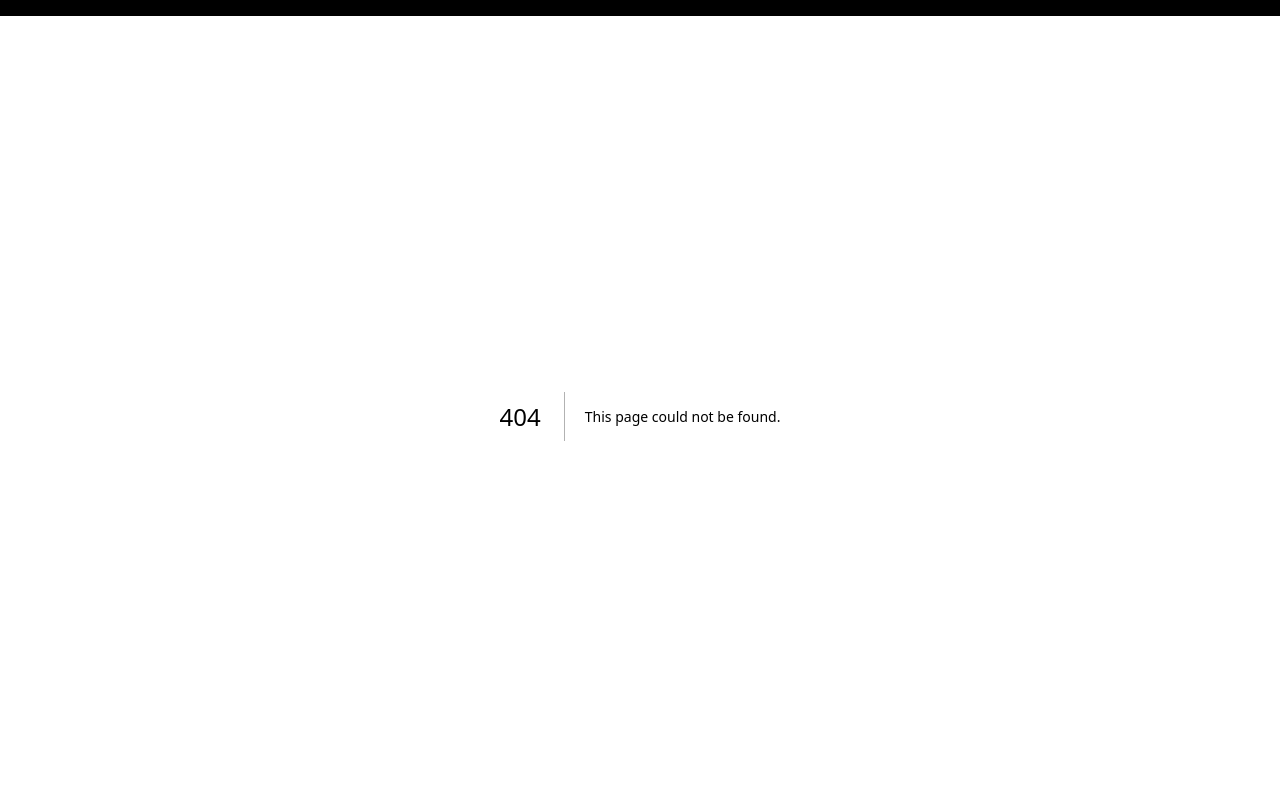
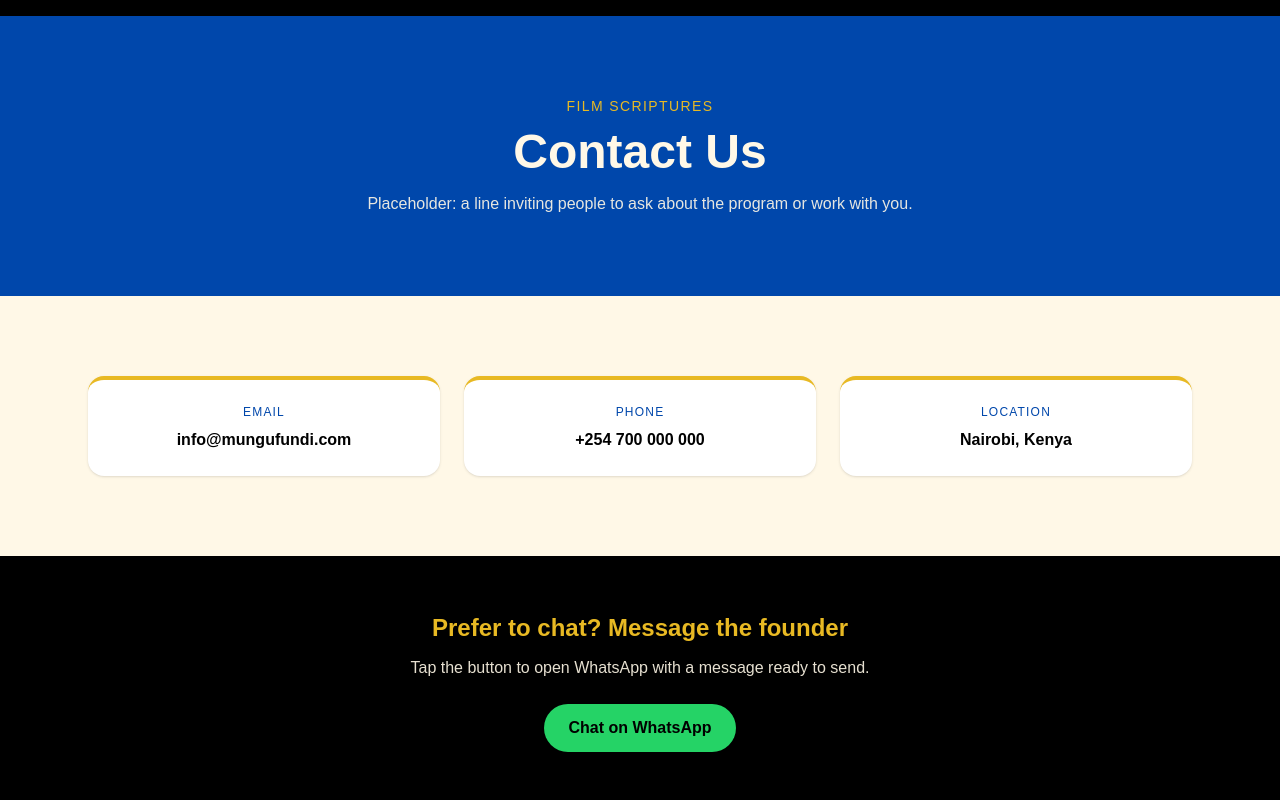
Before and after one commit to Nasieku-art/Mungu-Fundi-Ag, a Next.js app: page /contact in a window 1280 px wide. Before the commit this address had no page. Shown: the part 500-1300 px from the top of the page. Built offline with nearby package versions, Linux system fonts and the light colour scheme.

Commit message:
added a folder for contact and updated it

```diff
--- /dev/null
+++ b/app/contact/page.js
@@ -0,0 +1,74 @@
+const WHATSAPP_NUMBER = "254700000000";
+const WHATSAPP_MESSAGE = "Hello Mungu Fundi, I would like to know more.";
+
+const whatsappLink = `https://wa.me/${WHATSAPP_NUMBER}?text=${encodeURIComponent(
+  WHATSAPP_MESSAGE
+)}`;
+
+const contactDetails = [
+  { label: "Email", value: "info@mungufundi.com", href: "mailto:info@mungufundi.com" },
+  { label: "Phone", value: "+254 700 000 000", href: "tel:+254700000000" },
+  { label: "Location", value: "Nairobi, Kenya", href: null },
+];
+
+export default function Contact() {
+  return (
+    <div>
+      <section className="bg-[#0047AB] text-[#FFF8E7]">
+        <div className="mx-auto max-w-6xl px-6 py-14 text-center md:py-20">
+          <p className="text-sm uppercase tracking-widest text-[#E8B923]">
+            Film Scriptures
+          </p>
+          <h1 className="mt-3 text-4xl font-extrabold md:text-5xl">Contact Us</h1>
+          <p className="mx-auto mt-4 max-w-2xl opacity-90">
+            Placeholder: a line inviting people to ask about the program or work with you.
+          </p>
+        </div>
+      </section>
+
+      <section className="bg-[#FFF8E7]">
+        <div className="mx-auto grid max-w-6xl gap-6 px-6 py-14 sm:grid-cols-3 md:py-20">
+          {contactDetails.map((item) => (
+            <div
+              key={item.label}
+              className="rounded-2xl border-t-4 border-[#E8B923] bg-white p-6 text-center shadow-sm"
+            >
+              <p className="text-xs uppercase tracking-widest text-[#0047AB]">
+                {item.label}
+              </p>
+              {item.href ? (
+                <a
+                  href={item.href}
+                  className="mt-2 block break-words font-semibold text-black hover:text-[#0047AB]"
+                >
+                  {item.value}
+                </a>
+              ) : (
+                <p className="mt-2 font-semibold text-black">{item.value}</p>
+              )}
+            </div>
+          ))}
+        </div>
+      </section>
+
+      <section className="bg-black text-center text-[#FFF8E7]">
+        <div className="mx-auto max-w-3xl px-6 py-14">
+          <h2 className="text-2xl font-bold text-[#E8B923]">
+            Prefer to chat? Message the founder
+          </h2>
+          <p className="mt-3 opacity-90">
+            Tap the button to open WhatsApp with a message ready to send.
+          </p>
+          <a
+            href={whatsappLink}
+            target="_blank"
+            rel="noopener noreferrer"
+            className="mt-6 inline-block rounded-full bg-[#25D366] px-6 py-3 font-semibold text-black transition-colors hover:bg-[#1ebe5b]"
+          >
+            Chat on WhatsApp
+          </a>
+        </div>
+      </section>
+    </div>
+  );
+}
```
